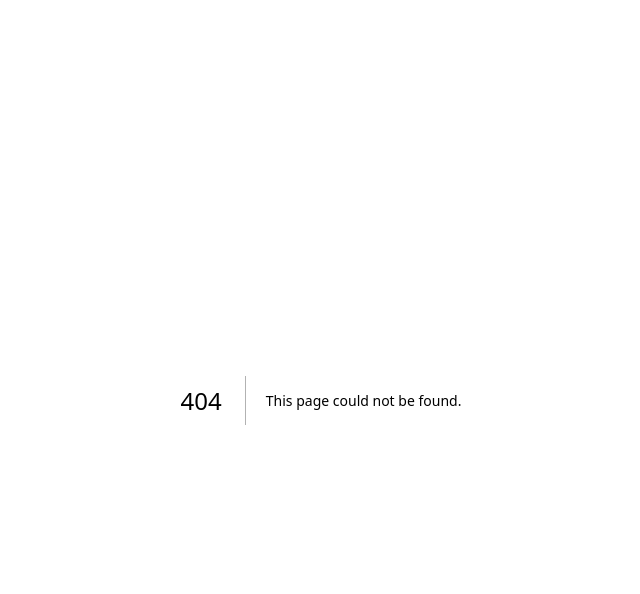
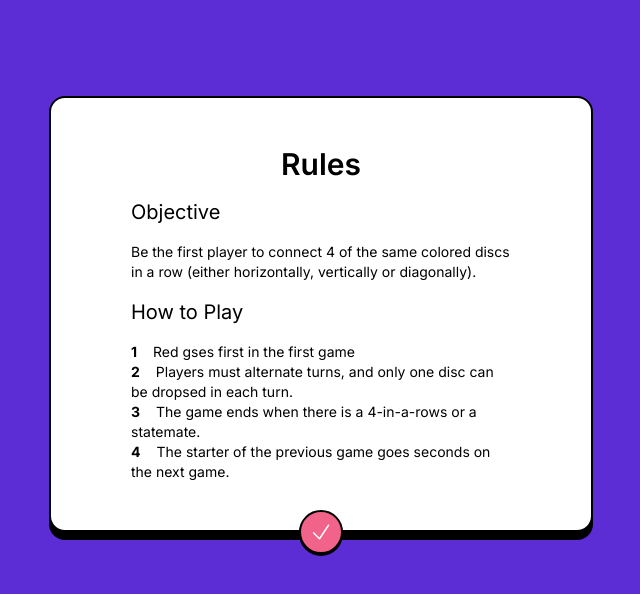
Before and after one commit to Slisandro/games, a Next.js app: page /connect-4/rules in a window 1280 px wide. Before the commit this address had no page. Shown: the top 594 px of the page, without its empty margins (319-959 px from the left). Built offline with nearby package versions, Linux system fonts and the light colour scheme.

Commit message:
Add Connect 4 rules page component.

```diff
--- /dev/null
+++ b/app/connect-4/rules/page.tsx
@@ -0,0 +1,10 @@
+import React from 'react';
+import RulesLayout from '@/modules/connect-4/layouts/rules-layout';
+
+function Page() {
+    return (
+        <RulesLayout />
+    )
+}
+
+export default Page
```
